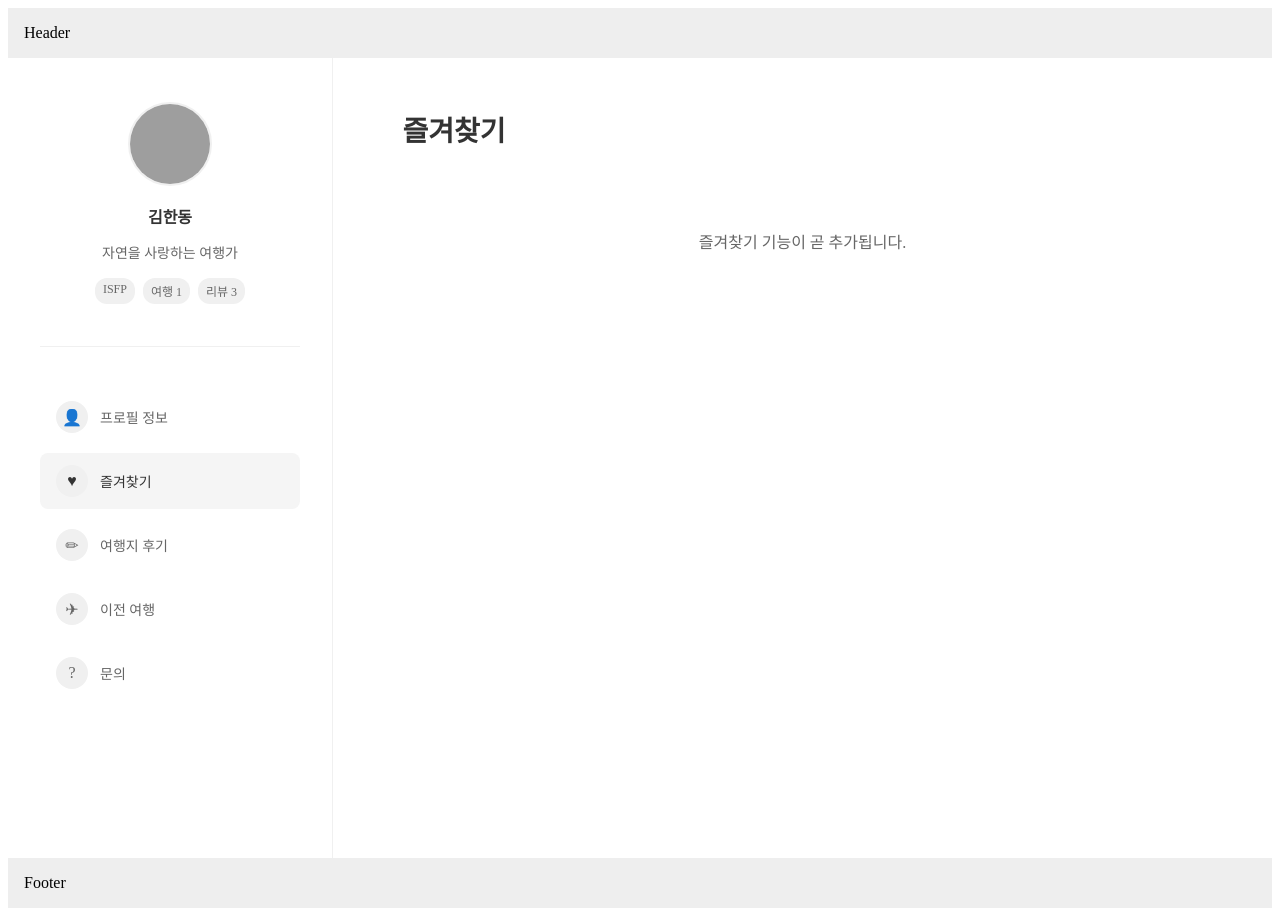
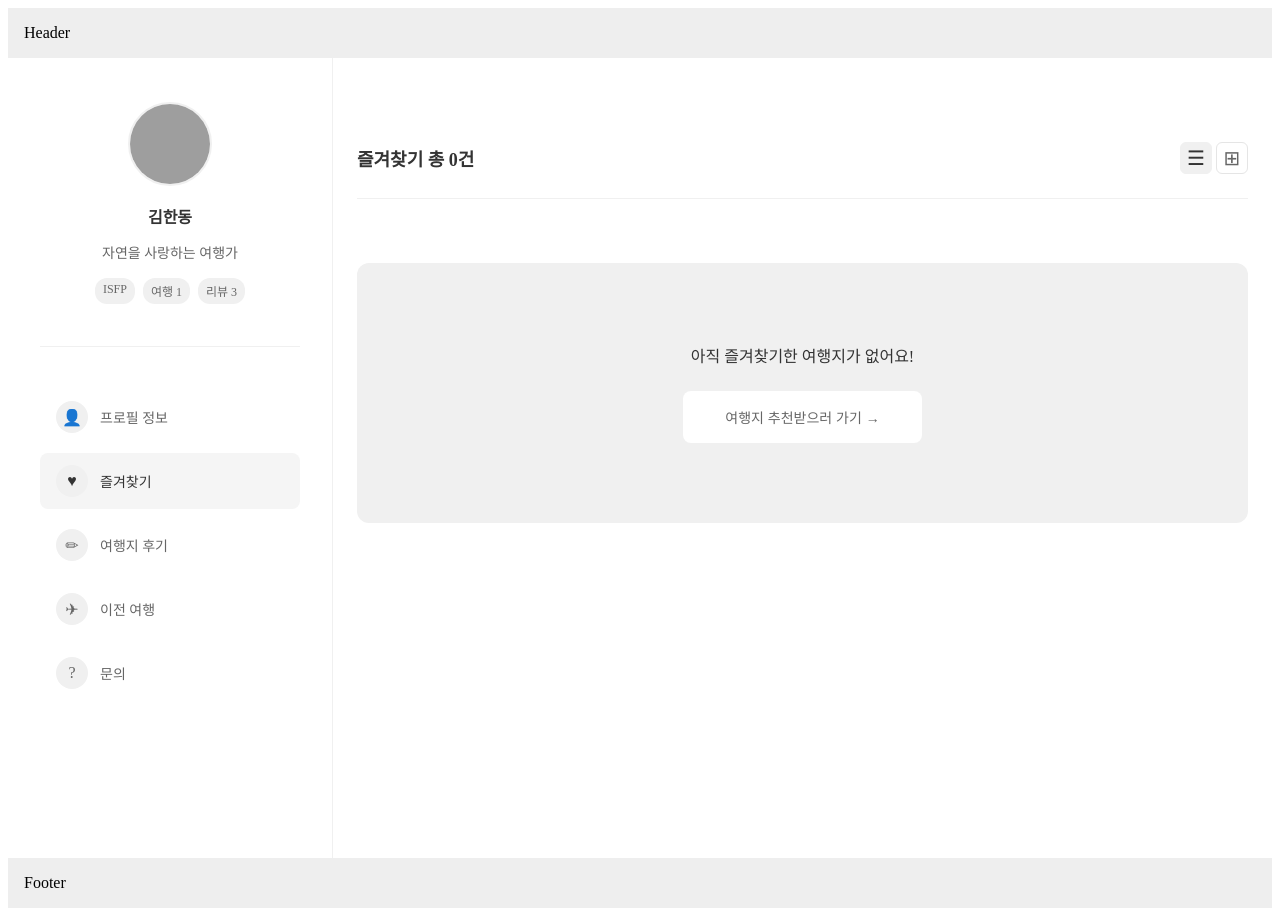
Before and after one commit to WalaBees/MyBestTrip_FE, a React (Vite) app: page /mypage/favorites in a window 1280 px wide. Built offline with nearby package versions, Linux system fonts and the light colour scheme; grey boxes are pictures that could not be loaded.

Commit message:
feat: 즐겨찾기페이지 기본 UI  작업

```diff
--- /dev/null
+++ b/src/components/mypage/EmptyFavorites.tsx
@@ -0,0 +1,56 @@
+import React from 'react';
+import styled from 'styled-components';
+import { lightTheme } from '../../styles/theme';
+
+const EmptyFavorites: React.FC = () => {
+  const handleRecommendClick = () => {
+    console.log('여행지 추천받으러 가기');
+    // TODO: 여행지 추천 페이지로 이동
+  };
+
+  return (
+    <EmptyContainer>
+      <EmptyMessage>아직 즐겨찾기한 여행지가 없어요!</EmptyMessage>
+      <RecommendButton onClick={handleRecommendClick}>
+        여행지 추천받으러 가기 →
+      </RecommendButton>
+    </EmptyContainer>
+  );
+};
+
+export default EmptyFavorites;
+
+const EmptyContainer = styled.div`
+  display: flex;
+  flex-direction: column;
+  align-items: center;
+  justify-content: center;
+  background-color: ${lightTheme.colors.gray.light};
+  border-radius: 12px;
+  padding: 80px 40px;
+  margin-top: 40px;
+`;
+
+const EmptyMessage = styled.div`
+  font-size: 16px;
+  font-weight: 400;
+  color: #333;
+  margin-bottom: 24px;
+  text-align: center;
+`;
+
+const RecommendButton = styled.button`
+  background: none;
+  border: none;
+  color: ${lightTheme.colors.gray.dark};
+  font-size: 14px;
+  cursor: pointer;
+  padding: 16px 42px;
+  border-radius: 8px;
+  transition: all 0.2s ease;
+  background-color: white;
+
+  &:hover {
+    color: #333;
+  }
+`;
--- /dev/null
+++ b/src/components/mypage/FavoritesList.tsx
@@ -0,0 +1,79 @@
+import React, { useState } from 'react';
+import styled from 'styled-components';
+import type { Favorite, ViewMode } from '../../types/favorite';
+import ViewModeToggle from './ViewModeToggle';
+import EmptyFavorites from './EmptyFavorites';
+import { lightTheme } from '../../styles/theme';
+
+interface FavoritesListProps {
+  favorites: Favorite[];
+}
+
+const FavoritesList: React.FC<FavoritesListProps> = ({ favorites }) => {
+  const [currentViewMode, setCurrentViewMode] = useState<ViewMode>('list');
+
+  if (favorites.length === 0) {
+    return (
+      <ListContainer>
+        <HeaderSection>
+          <Title>즐겨찾기 총 0건</Title>
+          <ViewModeToggle currentMode={currentViewMode} onModeChange={setCurrentViewMode} />
+        </HeaderSection>
+        <Divider/>
+        <EmptyFavorites />
+      </ListContainer>
+    );
+  }
+
+  return (
+    <ListContainer>
+      <HeaderSection>
+        <Title>즐겨찾기 총 {favorites.length}건</Title>
+        <ViewModeToggle currentMode={currentViewMode} onModeChange={setCurrentViewMode} />
+      </HeaderSection>
+      <FavoritesContainer>
+        {/* TODO: 실제 즐겨찾기 카드 컴포넌트 추가 */}
+        <ComingSoon>즐겨찾기 목록이 곧 추가됩니다.</ComingSoon>
+      </FavoritesContainer>
+    </ListContainer>
+  );
+};
+
+export default FavoritesList;
+
+const ListContainer = styled.div`
+  display: flex;
+  flex-direction: column;
+  gap: 24px;
+`;
+
+const HeaderSection = styled.div`
+  display: flex;
+  justify-content: space-between;
+  align-items: center;
+`;
+
+const Title = styled.h2`
+  font-size: 18px;
+  font-weight: 600;
+  color: #333;
+  margin: 0;
+`;
+
+const FavoritesContainer = styled.div`
+  display: flex;
+  flex-direction: column;
+`;
+
+const ComingSoon = styled.div`
+  text-align: center;
+  color: #666;
+  font-size: 16px;
+  padding: 40px 0;
+`;
+
+const Divider = styled.div`
+  width: 100%;
+  height: 1px;
+  background-color: ${lightTheme.colors.gray.light};
+`;
--- a/src/components/mypage/ReviewList.tsx
+++ b/src/components/mypage/ReviewList.tsx
@@ -48,6 +48,7 @@ const ListContainer = styled.div`
   flex-direction: column;
   gap: 24px;
   margin-top: 6px;
+//   border: 1px solid red;
 `;
 
 const HeaderSection = styled.div`
@@ -66,6 +67,7 @@ const Title = styled.h2`
 const ReviewsContainer = styled.div`
   display: flex;
   flex-direction: column;
+  margin-top: 24px;
 `;
 
 const Divider = styled.div`
--- /dev/null
+++ b/src/components/mypage/ViewModeToggle.tsx
@@ -0,0 +1,61 @@
+import React from 'react';
+import styled from 'styled-components';
+import type { ViewMode } from '../../types/favorite';
+import { lightTheme } from '../../styles/theme';
+
+interface ViewModeToggleProps {
+  currentMode: ViewMode;
+  onModeChange: (mode: ViewMode) => void;
+}
+
+const ViewModeToggle: React.FC<ViewModeToggleProps> = ({ currentMode, onModeChange }) => {
+  return (
+    <ToggleContainer>
+      <ToggleButton
+        isActive={currentMode === 'list'}
+        onClick={() => onModeChange('list')}
+      >
+        <ListIcon>☰</ListIcon>
+      </ToggleButton>
+      <ToggleButton
+        isActive={currentMode === 'grid'}
+        onClick={() => onModeChange('grid')}
+      >
+        <GridIcon>⊞</GridIcon>
+      </ToggleButton>
+    </ToggleContainer>
+  );
+};
+
+export default ViewModeToggle;
+
+const ToggleContainer = styled.div`
+  display: flex;
+  gap: 4px;
+`;
+
+const ToggleButton = styled.button<{ isActive: boolean }>`
+  display: flex;
+  align-items: center;
+  justify-content: center;
+  width: 32px;
+  height: 32px;
+  border: 1px solid ${props => props.isActive ? lightTheme.colors.gray.light : lightTheme.colors.border};
+  border-radius: 6px;
+  background-color: ${props => props.isActive ? lightTheme.colors.gray.light : 'white'};
+  color: ${props => props.isActive ? '#333' : lightTheme.colors.gray.dark};
+  cursor: pointer;
+  transition: all 0.2s ease;
+
+  &:hover {
+    background-color: ${props => props.isActive ? lightTheme.colors.gray.light : lightTheme.colors.backgroundLight};
+  }
+`;
+
+const ListIcon = styled.span`
+  font-size: 20px;
+`;
+
+const GridIcon = styled.span`
+  font-size: 20px;
+`;
--- a/src/pages/mypage/FavoritesPage.tsx
+++ b/src/pages/mypage/FavoritesPage.tsx
@@ -1,32 +1,24 @@
 import React from 'react';
 import styled from 'styled-components';
+import FavoritesList from '../../components/mypage/FavoritesList';
+import type { Favorite } from '../../types/favorite';
 
 const FavoritesPage: React.FC = () => {
+  // 빈 배열로 시작 (즐겨찾기가 없는 상태)
+  const favorites: Favorite[] = [];
+
   return (
     <PageContainer>
-      <PageTitle>즐겨찾기</PageTitle>
-      <ComingSoon>즐겨찾기 기능이 곧 추가됩니다.</ComingSoon>
+      <FavoritesList favorites={favorites} />
     </PageContainer>
   );
 };
 
-export default FavoritesPage;
-
 const PageContainer = styled.div`
-  max-width: 800px;
+  max-width: 900px;
   margin: 0 auto;
+  margin-top: 52px;
+  padding: 0 24px;
 `;
 
-const PageTitle = styled.h1`
-  font-size: 1.75rem;
-  font-weight: 600;
-  color: #333;
-  margin-bottom: 2rem;
-`;
-
-const ComingSoon = styled.div`
-  text-align: center;
-  color: #666;
-  font-size: 1rem;
-  padding: 3rem 0;
-`;
+export default FavoritesPage;
--- a/src/pages/mypage/InquiryPage.tsx
+++ b/src/pages/mypage/InquiryPage.tsx
@@ -37,6 +37,7 @@ export default InquiryPage;
 const PageContainer = styled.div`
   max-width: 900px;
   margin: 0 auto;
+  margin-top: 52px;
   // border: 1px solid blue;
 `;
 
--- a/src/pages/mypage/ProfilePage.tsx
+++ b/src/pages/mypage/ProfilePage.tsx
@@ -1,6 +1,7 @@
 import React, { useState } from 'react';
 import styled from 'styled-components';
 import ProfileForm from '../../components/mypage/ProfileForm';
+import { lightTheme } from '../../styles/theme';
 
 const ProfilePage: React.FC = () => {
   const [profileData, setProfileData] = useState({
@@ -19,7 +20,7 @@ const ProfilePage: React.FC = () => {
   return (
     <ProfilePageContainer>
       <PageTitle>프로필 정보</PageTitle>
-      <Divider></Divider>
+      <Divider/>
       <ProfileForm
         initialData={profileData}
         onSave={handleSave}
@@ -34,6 +35,7 @@ export default ProfilePage;
 const ProfilePageContainer = styled.div`
   max-width: 900px;
   margin: 0 auto;
+  margin-top: 52px;
   // border: 1px solid red;
 `;
 
@@ -47,5 +49,5 @@ const PageTitle = styled.h1`
 const Divider = styled.div`
   width: 100%;
   height: 1px;
-  background-color: #e5e5e5;
+  background-color: ${lightTheme.colors.gray.light};
 `;
--- a/src/pages/mypage/ReviewsPage.tsx
+++ b/src/pages/mypage/ReviewsPage.tsx
@@ -17,4 +17,5 @@ const PageContainer = styled.div`
   max-width: 900px;
   margin: 0 auto;
   padding: 0 24px;
+  margin-top: 52px;
 `;
--- /dev/null
+++ b/src/types/favorite.ts
@@ -0,0 +1,10 @@
+export interface Favorite {
+  id: string;
+  title: string;
+  location: string;
+  imageUrl: string;
+  description: string;
+  addedDate: string;
+}
+
+export type ViewMode = 'list' | 'grid';
```
